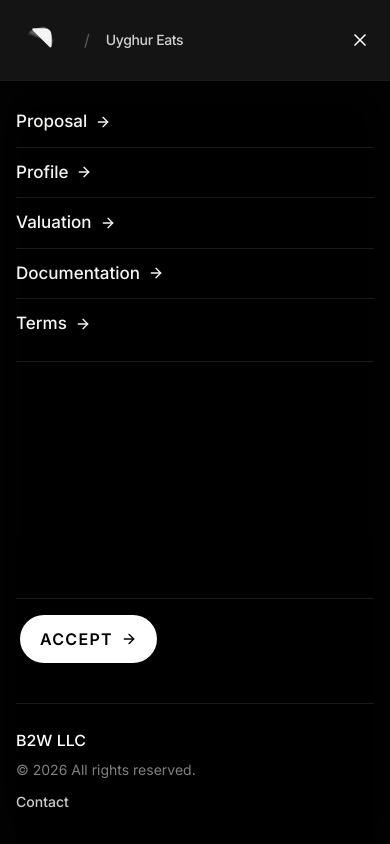
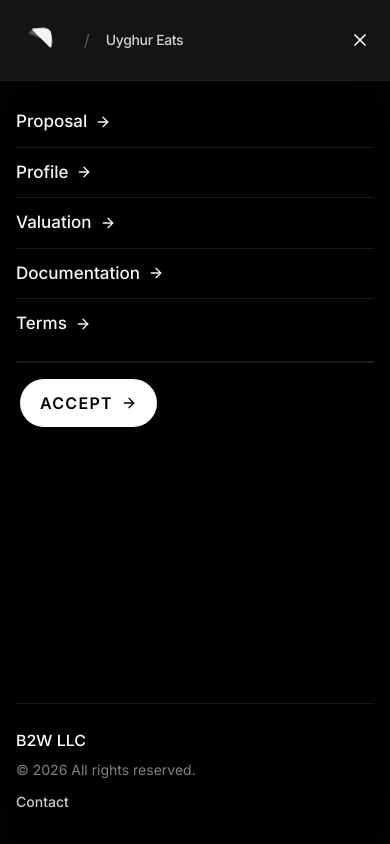
Before and after one commit to aliahm08/B2W, a React (Vite) app: page /client/uyghur-eats in a window 390 px wide. Both pictures are taken after a click on the button "Open navigation menu". Shown: the top 844 px of the page. Built offline with nearby package versions, Linux system fonts and the light colour scheme.

Commit message:
Refine mobile menu navigation and contact layout

```diff
--- a/src/components/MobileMenuDrawer.tsx
+++ b/src/components/MobileMenuDrawer.tsx
@@ -26,8 +26,8 @@ const listDividerClassName = {
 } as const;
 
 const ctaWrapperClassName = {
-  light: 'border-t border-black/8 bg-white/70 backdrop-blur-xl',
-  dark: 'border-t border-white/10 bg-black/82',
+  light: 'border-t border-black/8 pt-4',
+  dark: 'border-t border-white/10 pt-4',
 } as const;
 
 const itemVariants = {
@@ -74,17 +74,21 @@ export default function MobileMenuDrawer({
               </motion.div>
             ) : null}
 
-            {list ? (
+            {list || cta ? (
               <motion.div variants={itemVariants} className="min-h-0 flex-1 overflow-y-auto">
-                <div className={`flex flex-col divide-y border-b pb-3 ${dividerClassName[theme]} ${listDividerClassName[theme]}`}>
-                  {list}
-                </div>
-              </motion.div>
-            ) : null}
+                {list ? (
+                  <div
+                    className={`flex flex-col divide-y border-b pb-3 ${dividerClassName[theme]} ${listDividerClassName[theme]}`}
+                  >
+                    {list}
+                  </div>
+                ) : null}
 
-            {cta ? (
-              <motion.div variants={itemVariants} className={`mt-auto px-1 pb-2 pt-4 ${ctaWrapperClassName[theme]}`}>
-                {cta}
+                {cta ? (
+                  <div className={`px-1 pb-2 ${ctaWrapperClassName[theme]}`}>
+                    {cta}
+                  </div>
+                ) : null}
               </motion.div>
             ) : null}
 
--- a/src/components/Navbar.tsx
+++ b/src/components/Navbar.tsx
@@ -562,26 +562,35 @@ export default function Navbar() {
               return (
                 <div key={item.label} className="border-b border-white/10 py-3 last:border-b-0">
                   {item.children.length > 0 ? (
+                    <div className="flex items-center gap-2">
+                      <Link
+                        to={item.to}
+                        onClick={item.to.includes('#') ? handleNavigation(item.to) : () => setIsOpen(false)}
+                        className={`inline-flex items-center text-[17px] ${
+                          isActive ? 'font-semibold text-white' : 'font-medium text-neutral-100'
+                        }`}
+                      >
+                        <span>{item.label}</span>
+                      </Link>
                       <button
                         type="button"
                         onClick={() => toggleMobileSection(item.label)}
                         aria-expanded={isExpanded}
-                      className={`inline-flex items-center gap-2 text-[17px] ${
-                        isActive ? 'font-semibold text-white' : 'font-medium text-neutral-100'
-                      }`}
+                        aria-label={`${isExpanded ? 'Collapse' : 'Expand'} ${item.label}`}
+                        className="flex min-h-6 flex-1 items-center justify-end"
                       >
-                      <span>{item.label}</span>
                         <ChevronRight
                           className={`h-4 w-4 shrink-0 text-neutral-500 transition-transform duration-150 ${
                             isExpanded ? 'rotate-90' : ''
                           }`}
                         />
                       </button>
+                    </div>
                   ) : (
                     <Link
                       to={item.to}
                       onClick={item.to.includes('#') ? handleNavigation(item.to) : () => setIsOpen(false)}
-                      className={`inline-flex items-center gap-2 text-[17px] ${
+                      className={`flex items-center justify-between gap-4 text-[17px] ${
                         isActive ? 'font-semibold text-white' : 'font-medium text-neutral-100'
                       }`}
                     >
```
Lines whose indentation alone changed are shown as unchanged.
